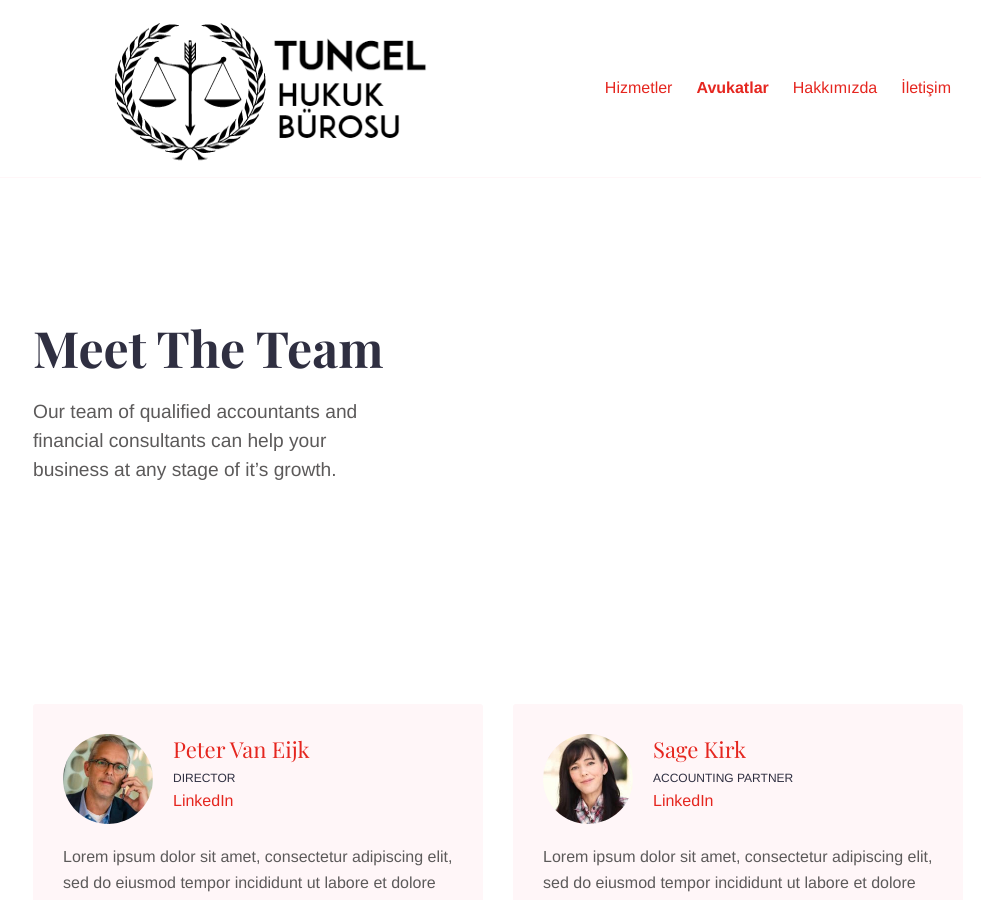
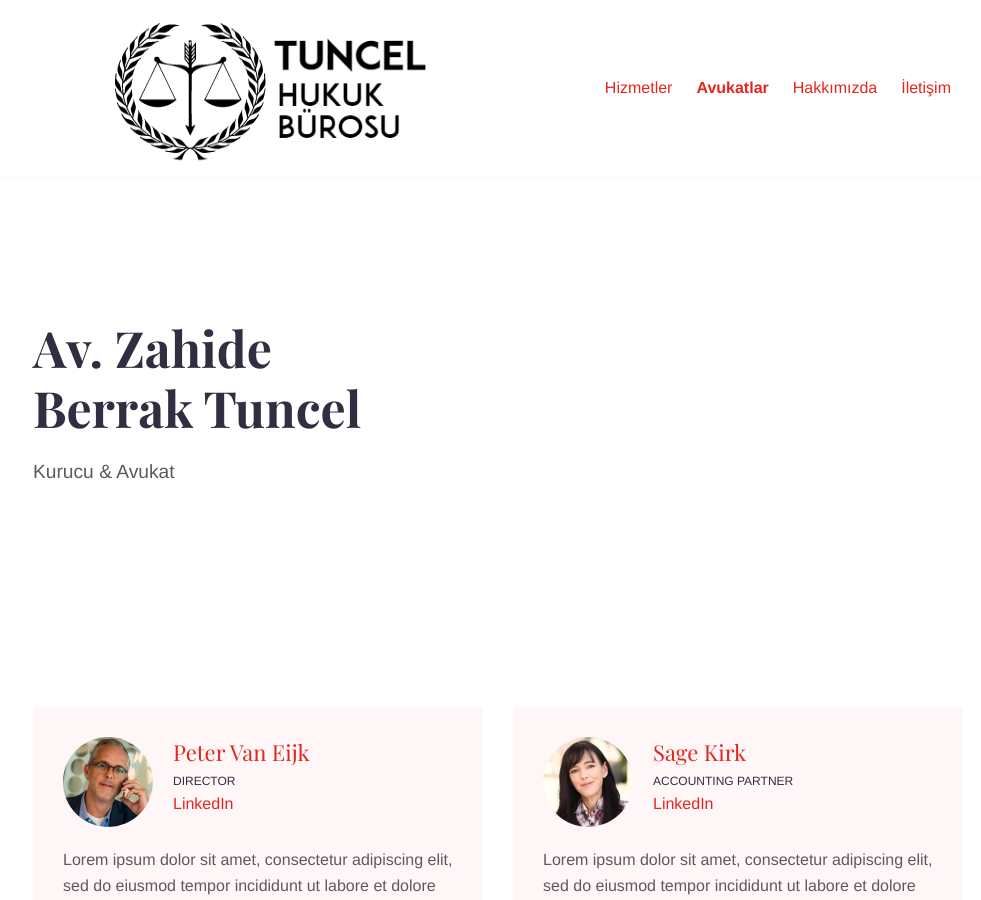
Before and after one commit to tnclhk/tnclhk.github.io, a Jekyll site: the page built from team.md, in a window 1280 px wide and 900 px high. Shown: the whole window, without its empty margins (142-1123 px from the left). Built offline with Jekyll 4.4.1, drawn with Linux system fonts in a browser that asks for light colours.

Commit message:
Update team.md

```diff
--- a/team.md
+++ b/team.md
@@ -7,6 +7,5 @@ intro_image_absolute: true
 intro_image_hide_on_mobile: false
 ---
 
-# Meet The Team
-
-Our team of qualified accountants and financial consultants can help your business at any stage of it's growth.
+# Av. Zahide Berrak Tuncel
+Kurucu & Avukat
```
